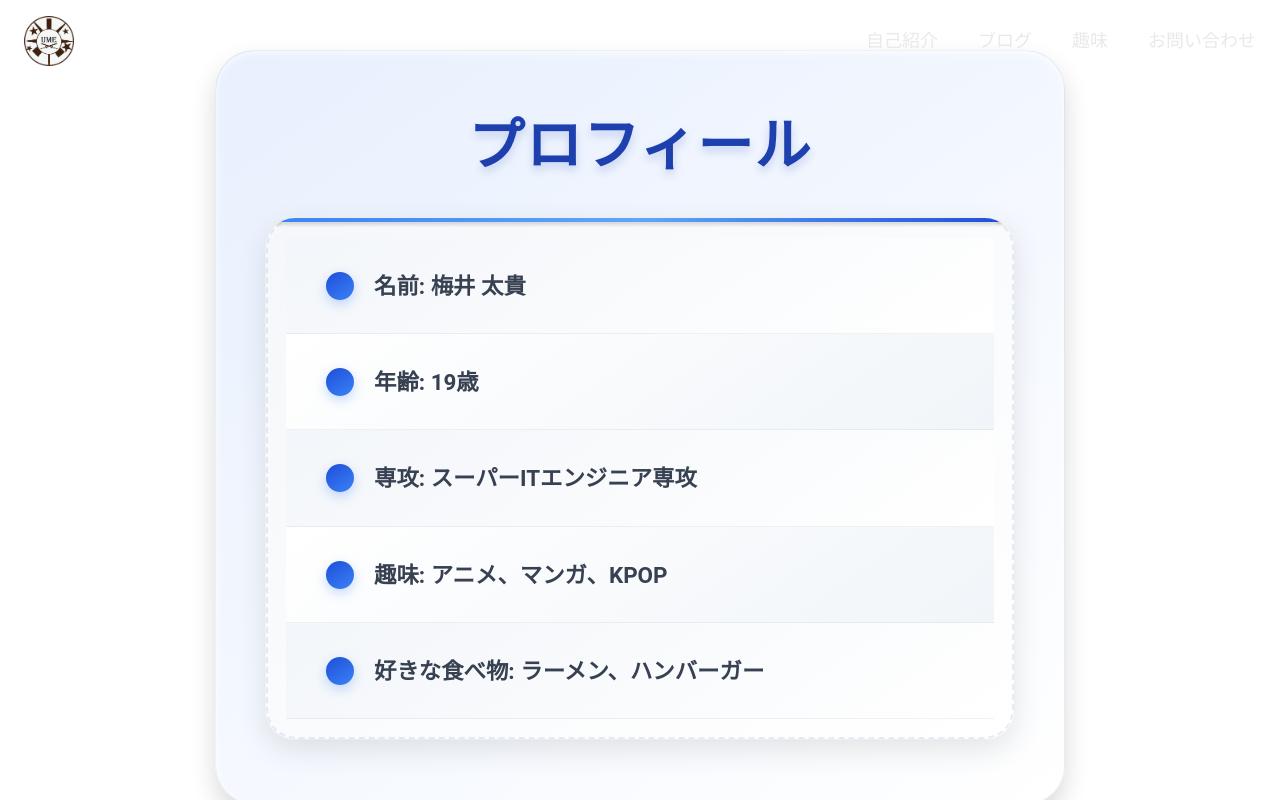
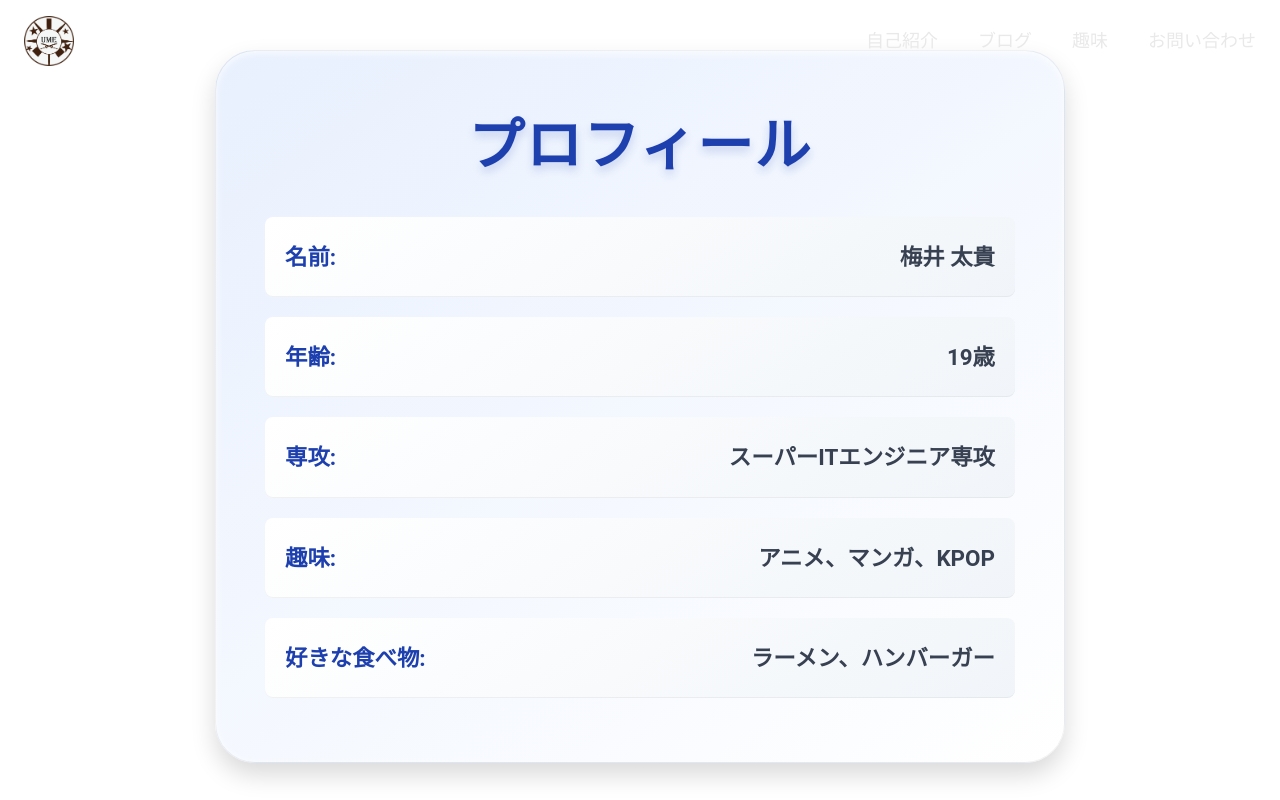
Before and after one commit to KTCume/react-next-portfolio, a Next.js app: page /about-me in a window 1280 px wide. Shown: the top 800 px of the page. Built offline with nearby package versions, Linux system fonts and the light colour scheme.

Commit message:
プロフィール編集

```diff
--- a/app/about-me/page.module.css
+++ b/app/about-me/page.module.css
@@ -29,79 +29,39 @@
     animation: fadeIn 1s ease-in-out;
 }
 
-/* プロフィールリスト全体 */
-.profileList {
-    list-style: none;
-    padding: 20px;
-    margin: 0;
+/* プロフィールカード */
+.profileCard {
+    display: flex;
+    flex-direction: column;
+    gap: 20px; /* 各カード間の隙間 */
     width: 100%;
     max-width: 750px;
-    background: linear-gradient(145deg, #f5f7fa, #ffffff);
-    border-radius: 30px;
-    box-shadow: 0 10px 30px rgba(0, 0, 0, 0.1), inset 0 1px 6px rgba(255, 255, 255, 0.8);
-    display: flex;
-    flex-direction: column;
-    gap: 0; /* 隙間をなくす */
-    overflow: hidden; /* アイテムがはみ出さないように */
-    position: relative;
-    border: 1px solid rgba(0, 0, 0, 0.05);
 }
 
 /* プロフィールアイテム */
 .profileItem {
+    display: flex;
+    justify-content: space-between;
     font-size: 1.4rem;
     font-weight: 600;
-    padding: 28px 40px;
-    color: #374151; /* 視認性の良い落ち着いた色 */
-    display: flex;
-    align-items: center;
-    gap: 20px;
-    position: relative;
-    border-radius: 0; /* 一体感を出すために角をなくす */
+    padding: 20px;
+    color: #374151;
     background: linear-gradient(145deg, #ffffff, #f1f5f9);
-    box-shadow: inset 0 -1px 0 rgba(0, 0, 0, 0.05); /* アイテムごとの区切り線 */
+    box-shadow: inset 0 -1px 0 rgba(0, 0, 0, 0.05);
     transition: background 0.3s ease;
-    font-family: 'Roboto', sans-serif; /* 落ち着いたフォント */
+    border-radius: 8px;
+    font-family: 'Roboto', sans-serif;
 }
 
-/* アイテムの背景を交互に変化 */
-.profileItem:nth-child(odd) {
-    background: linear-gradient(145deg, #f3f6fa, #ffffff);
+/* アイテムのラベル部分 */
+.profileLabel {
+    font-weight: 700;
+    color: #1e40af;
 }
 
-/* アイコンのスタイル */
-.profileItem::before {
-    content: '';
-    display: block;
-    width: 28px;
-    height: 28px;
-    border-radius: 50%;
-    background: linear-gradient(145deg, #1d4ed8, #3b82f6);
-    flex-shrink: 0;
-    box-shadow: 0 4px 12px rgba(59, 130, 246, 0.3);
-}
-
-/* 背景装飾：全体の境界装飾 */
-.profileList::before {
-    content: '';
-    position: absolute;
-    inset: 0;
-    border: 2px dashed rgba(30, 64, 175, 0.1);
-    border-radius: 30px;
-    pointer-events: none;
-}
-
-/* 全体のグラデーションライン */
-.profileList::after {
-    content: '';
-    position: absolute;
-    top: 0;
-    left: 0;
-    height: 4px;
-    width: 100%;
-    background: linear-gradient(to right, #3b82f6, #60a5fa, #1d4ed8);
-    box-shadow: 0 2px 4px rgba(0, 0, 0, 0.2);
-    border-radius: 4px 4px 0 0;
+/* アイテムの値部分 */
+.profileValue {
+    color: #374151;
 }
 
 /* アニメーション */
--- a/app/about-me/page.tsx
+++ b/app/about-me/page.tsx
@@ -1,21 +1,33 @@
 import styles from "./page.module.css";
-
 
 export default function Page() {
     return (
         <div>
             <section className={styles.top}>
                 <h1 className={styles.title}>プロフィール</h1>
-                <ul className={styles.profileList}>
-                    <li className={styles.profileItem}>名前: 梅井 太貴</li>
-                    <li className={styles.profileItem}>年齢: 19歳</li>
-                    <li className={styles.profileItem}>専攻: スーパーITエンジニア専攻</li>
-                    <li className={styles.profileItem}>趣味: アニメ、マンガ、KPOP</li>
-                    <li className={styles.profileItem}>好きな食べ物: ラーメン、ハンバーガー</li>
-                </ul>
+                <div className={styles.profileCard}>
+                    <div className={styles.profileItem}>
+                        <span className={styles.profileLabel}>名前:</span>
+                        <span className={styles.profileValue}>梅井 太貴</span>
+                    </div>
+                    <div className={styles.profileItem}>
+                        <span className={styles.profileLabel}>年齢:</span>
+                        <span className={styles.profileValue}>19歳</span>
+                    </div>
+                    <div className={styles.profileItem}>
+                        <span className={styles.profileLabel}>専攻:</span>
+                        <span className={styles.profileValue}>スーパーITエンジニア専攻</span>
+                    </div>
+                    <div className={styles.profileItem}>
+                        <span className={styles.profileLabel}>趣味:</span>
+                        <span className={styles.profileValue}>アニメ、マンガ、KPOP</span>
+                    </div>
+                    <div className={styles.profileItem}>
+                        <span className={styles.profileLabel}>好きな食べ物:</span>
+                        <span className={styles.profileValue}>ラーメン、ハンバーガー</span>
+                    </div>
+                </div>
             </section>
-
-
         </div>
     );
 }
```
Also changed, not shown: app/about-me/layou.tsx (added).
